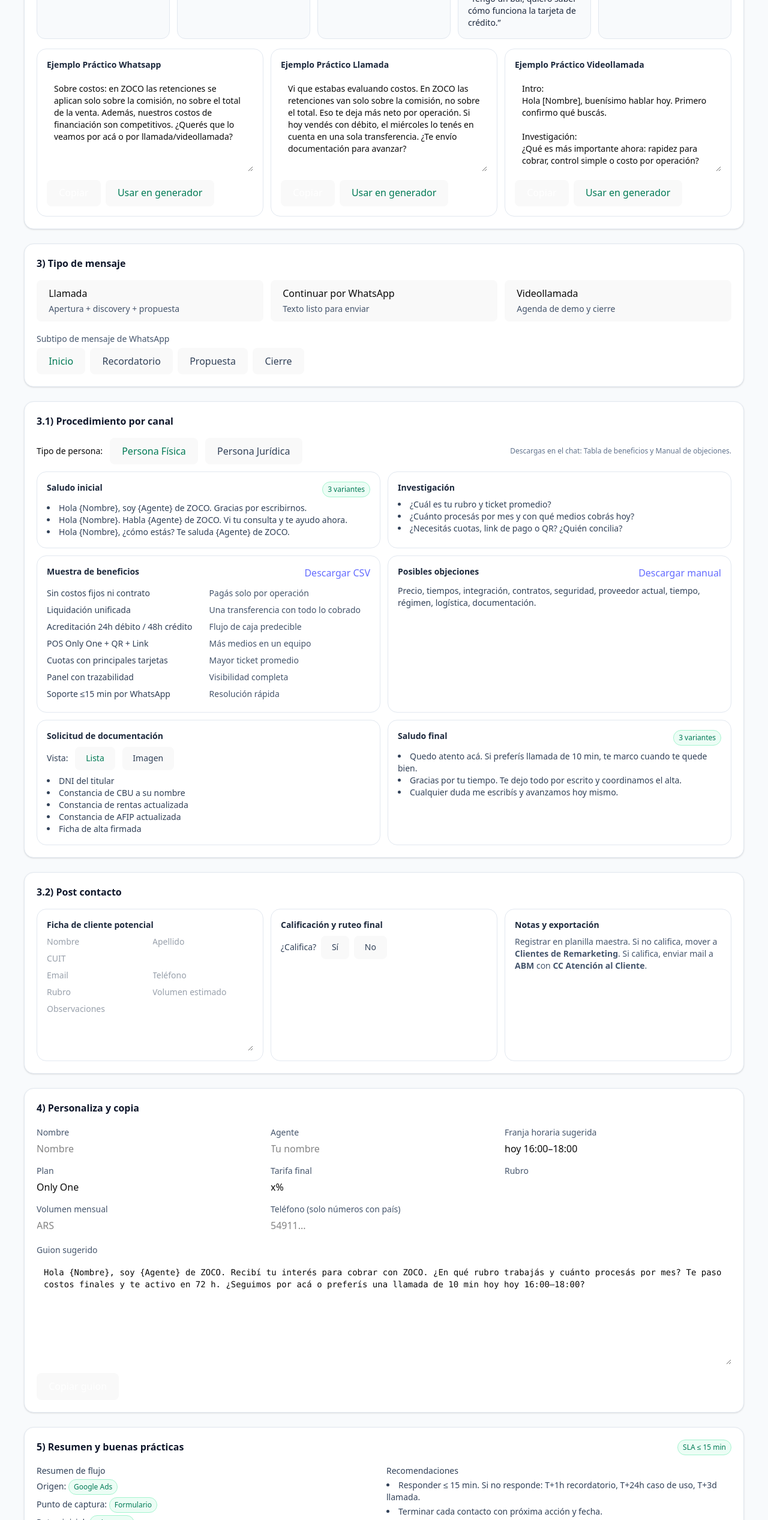
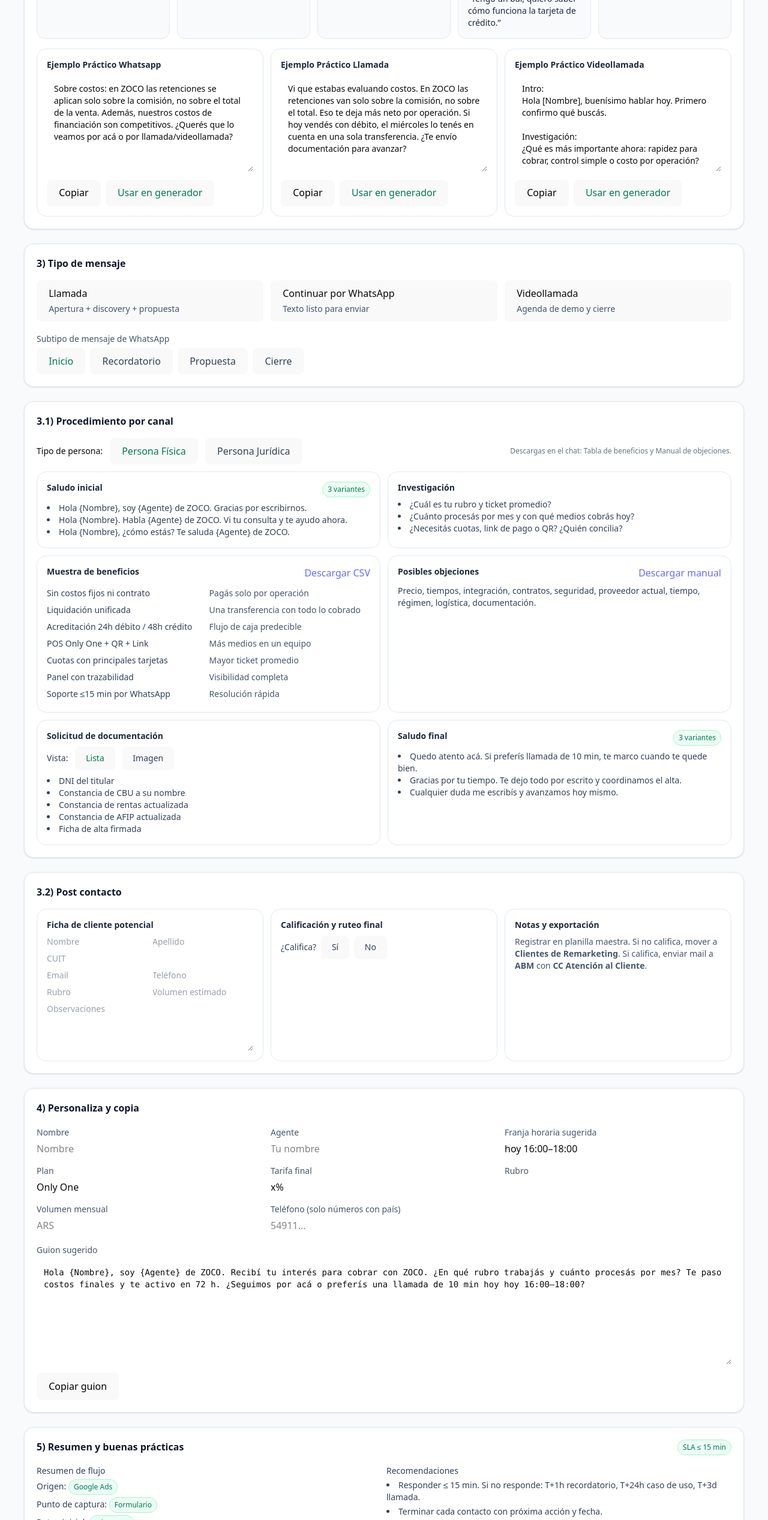
Before and after one commit to esteban-zoco/Procesos-vendedores, a React (Vite) app: page / in a window 1280 px wide. Shown: the part 672-3206 px from the top of the page at 60% size. Built offline with nearby package versions, Linux system fonts and the light colour scheme.

Commit message:
first commit

```diff
--- a/src/pages/EventTicketingWireframe.tsx
+++ b/src/pages/EventTicketingWireframe.tsx
@@ -476,7 +476,7 @@
                 <div className="text-sm font-semibold text-slate-800 capitalize">Ejemplo práctico {k}</div>
                 <textarea readOnly value={guide.ejemplos[k]} className="mt-2 w-full h-40 rounded-xl border-slate-300 text-sm p-3 whitespace-pre-wrap" />
                 <div className="mt-2 flex gap-2">
-                  <button onClick={() => navigator.clipboard.writeText(guide.ejemplos[k])} className="px-3 py-1 rounded-lg bg-emerald-600 text-white text-sm">Copiar</button>
+                  <button onClick={() => navigator.clipboard.writeText(guide.ejemplos[k])} className="px-3 py-1 rounded-lg bg-emerald-600 text-black text-sm">Copiar</button>
                   <button onClick={() => { setMessageType(k as any); setOverrideScript(guide.ejemplos[k]); }} className="px-3 py-1 rounded-lg bg-emerald-50 text-emerald-700 border border-emerald-600 text-sm">Usar en generador</button>
                 </div>
               </div>
@@ -738,7 +738,7 @@
             <label className="text-sm text-slate-600">Guion sugerido</label>
             <textarea value={script} readOnly className="mt-1 w-full h-44 rounded-xl border-slate-300 font-mono text-sm p-3" />
             <div className="mt-2 flex items-center gap-2">
-              <button onClick={() => navigator.clipboard.writeText(script)} className="px-4 py-2 rounded-xl bg-emerald-600 text-white hover:bg-emerald-700">Copiar guion</button>
+              <button onClick={() => navigator.clipboard.writeText(script)} className="px-4 py-2 rounded-xl bg-emerald-600 text-black hover:bg-emerald-700">Copiar guion</button>
               {waLink && (<a href={waLink} target="_blank" rel="noreferrer" className="px-4 py-2 rounded-xl bg-emerald-50 text-emerald-700 border border-emerald-600 hover:bg-emerald-100">Abrir WhatsApp</a>)}
             </div>
           </div>
```
